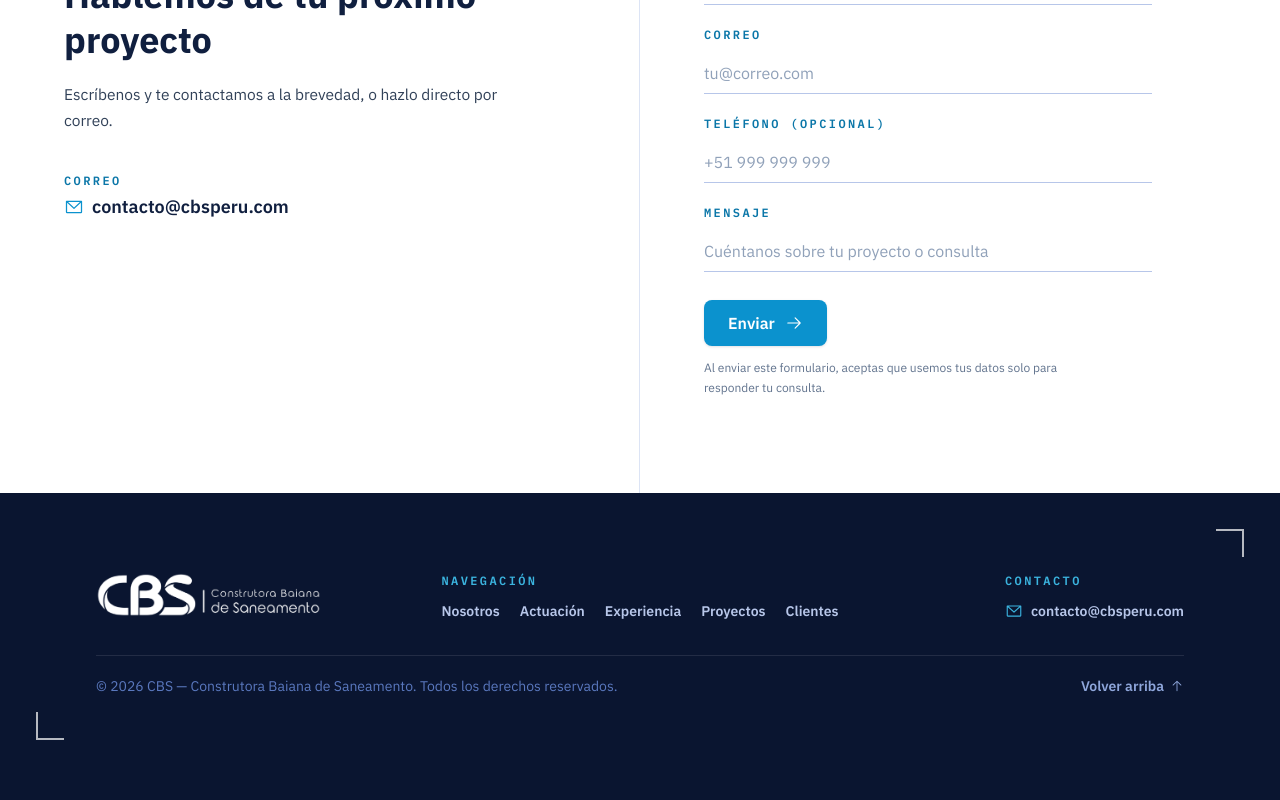
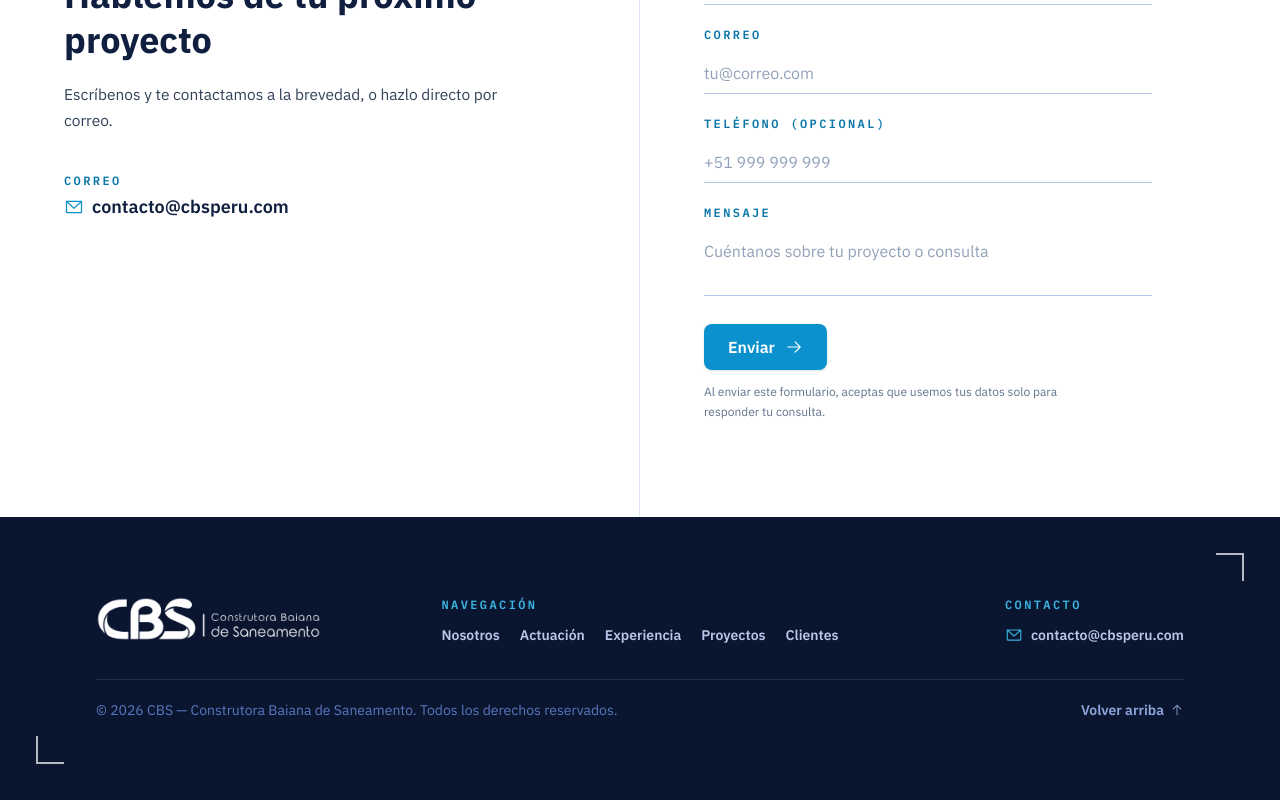
Before and after one commit to jhefferson-guerrero/cbs-web, a React (Vite) app: page / in a window 1280 px wide. Shown: the part 5704-6504 px from the top of the page. Before the commit the page ends 6480 px from the top, so only its background shows below. Built offline with nearby package versions, Linux system fonts and the light colour scheme; no server answers.

Commit message:
Revert "Contacto: el campo Mensaje empieza de una linea y crece al escribir"
This reverts commit 83c70a76a51a723260b18fd125d364abc569cb64.

```diff
--- a/src/components/sections/Contacto.tsx
+++ b/src/components/sections/Contacto.tsx
@@ -34,13 +34,6 @@ const PHONE_MAX = 20
 const MESSAGE_MAX = 1000
 const PHONE_PATTERN = /^[0-9+\-\s()]{6,20}$/
 const NAME_ALLOWED_CHARS = /[^\p{L}\s'-]/gu
-
-// El campo de mensaje arranca de una sola línea (pegada a su raya, sin aire vacío
-// debajo del texto) y crece con lo que se escribe, hasta el tope de max-h.
-function autosize(el: HTMLTextAreaElement) {
-  el.style.height = 'auto'
-  el.style.height = `${el.scrollHeight + (el.offsetHeight - el.clientHeight)}px`
-}
 
 function validate(values: FormValues): FormErrors {
   const errors: FormErrors = {}
@@ -334,17 +327,14 @@ export function Contacto() {
                 <textarea
                   id={`${formId}-message`}
                   name="message"
-                  rows={1}
+                  rows={2}
                   maxLength={MESSAGE_MAX}
                   value={values.message}
-                  onChange={(event) => {
-                    setField('message')(event)
-                    autosize(event.currentTarget)
-                  }}
+                  onChange={setField('message')}
                   placeholder="Cuéntanos sobre tu proyecto o consulta"
                   aria-invalid={Boolean(errors.message)}
                   aria-describedby={errors.message ? `${formId}-message-error` : undefined}
-                  className={`max-h-40 resize-none overflow-y-auto ${inputClasses(Boolean(errors.message))}`}
+                  className={`resize-none ${inputClasses(Boolean(errors.message))}`}
                 />
               </FormField>
 
```
